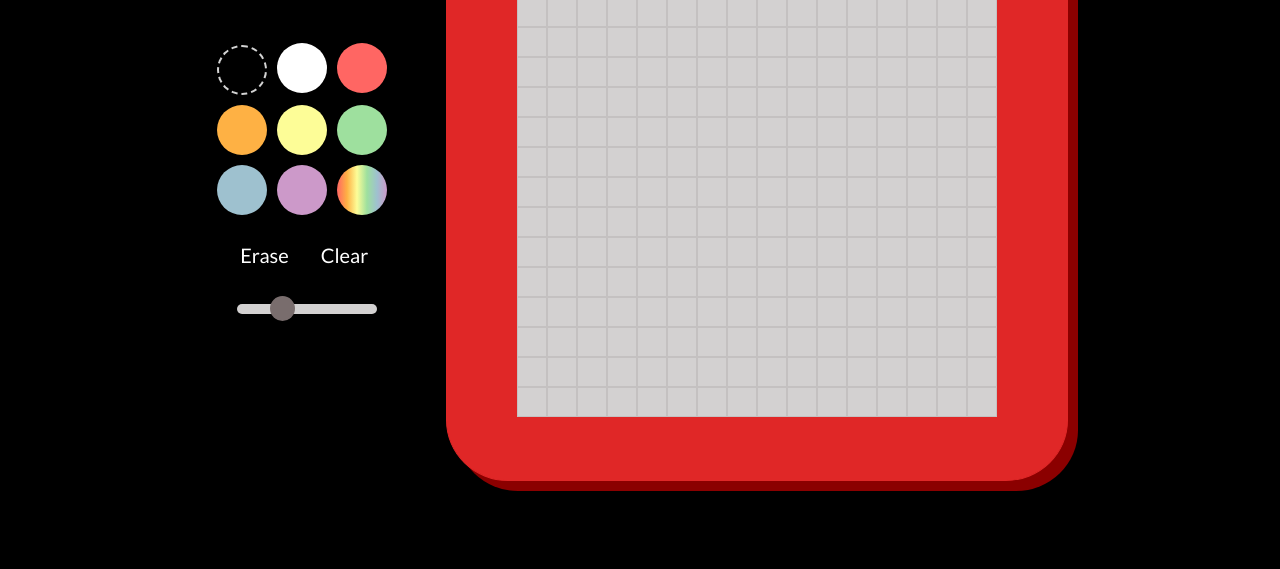
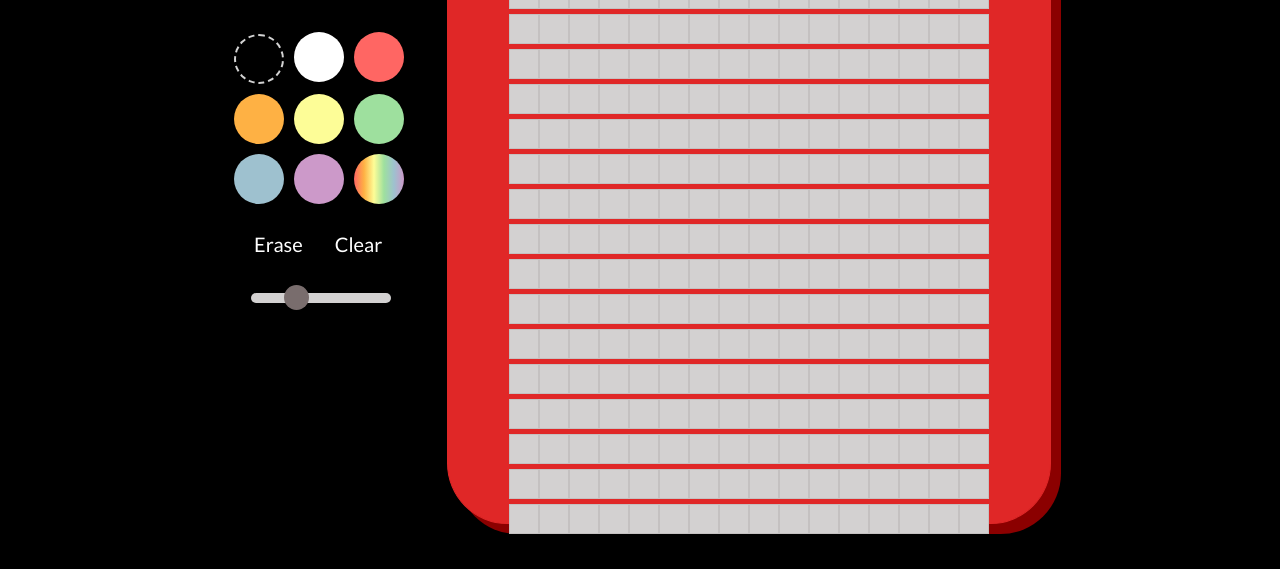
Before and after one commit to laminatorsix/etch-a-sketch, a plain HTML site: page index.html in a window 1280 px wide. Shown: the part 190-759 px from the top of the page. Drawn offline with Linux system fonts and the light colour scheme; a web font is replaced by a local one.

Commit message:
Edit style.css

```diff
--- a/style.css
+++ b/style.css
@@ -10,12 +10,10 @@
 body {
     display: flex;
     flex-direction: column;
-    justify-content: stretch;
-    /* align-items: center;
-    justify-content: center; */
+    justify-content: space-between;
+    align-items: center;
     min-height: 100%;
-    /* padding: 0;
-    padding-top: 10%; */
+    padding: 0;
     margin: 0;
     padding: 0;
 
@@ -28,7 +26,7 @@
     align-items: center;
     justify-content: center;
     gap: 3%;
-    padding: 5%;
+    top: 50%;
     margin: 0;
 }
 
@@ -38,10 +36,12 @@
     align-items: center;
     justify-content: center;
     font-family: 'Open Sans';
+
     width: 540px;
     height: 565px;
     padding: 40px;
     padding-top: 0px;
+    margin-top: 13%;
     background-color: rgb(224, 39, 39);
     box-shadow: 10px 10px darkred;
     border-style: solid;
@@ -50,11 +50,18 @@
     border-color: rgb(224, 39, 39);
 }
 
+#grid {
+    max-width: 480px;
+    max-height: 480px;
+    display: flex;
+    flex-direction: column;
+    justify-content: flex-start;
+
+}
+
 .row {
     float: center;
     width: 480px;
-    height: 30px;
-    margin: 0;
 }
 
 .square {
```
